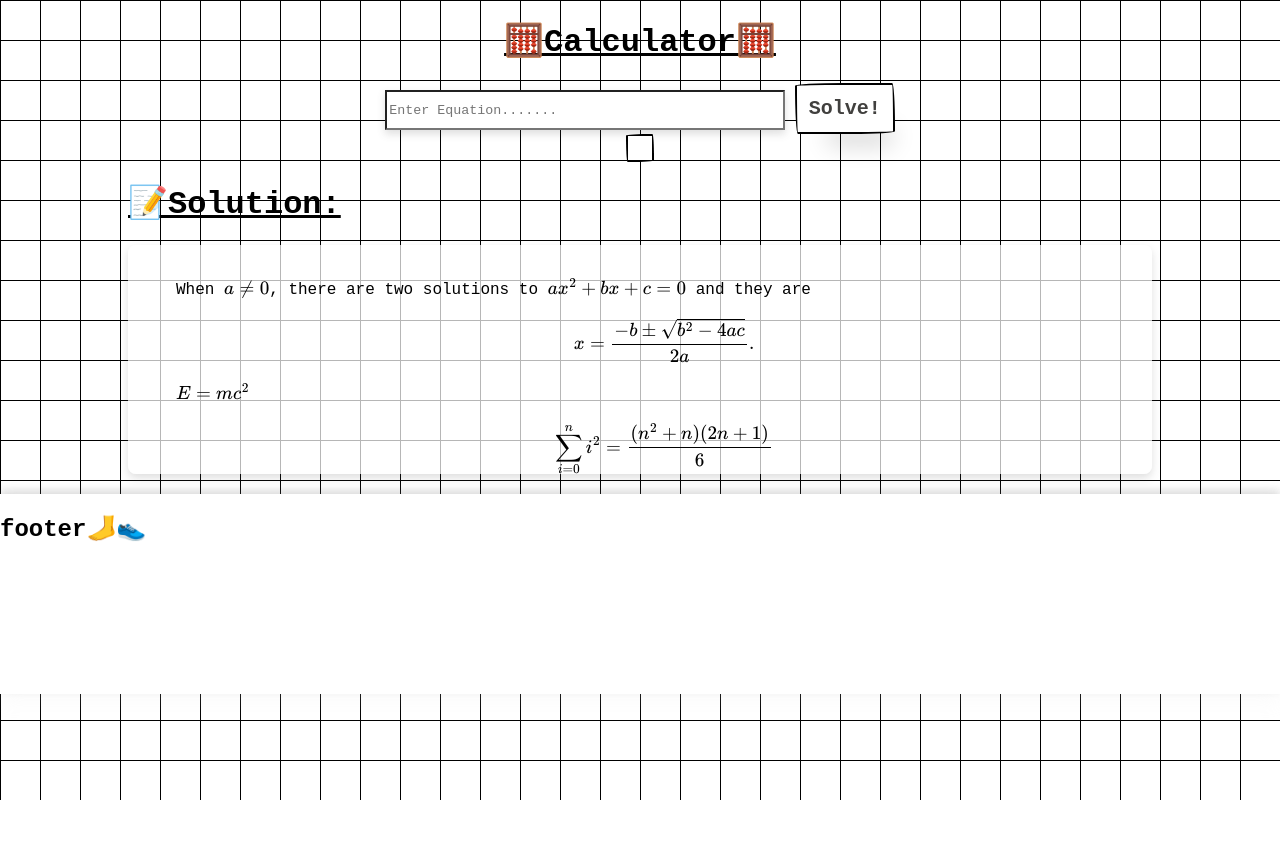
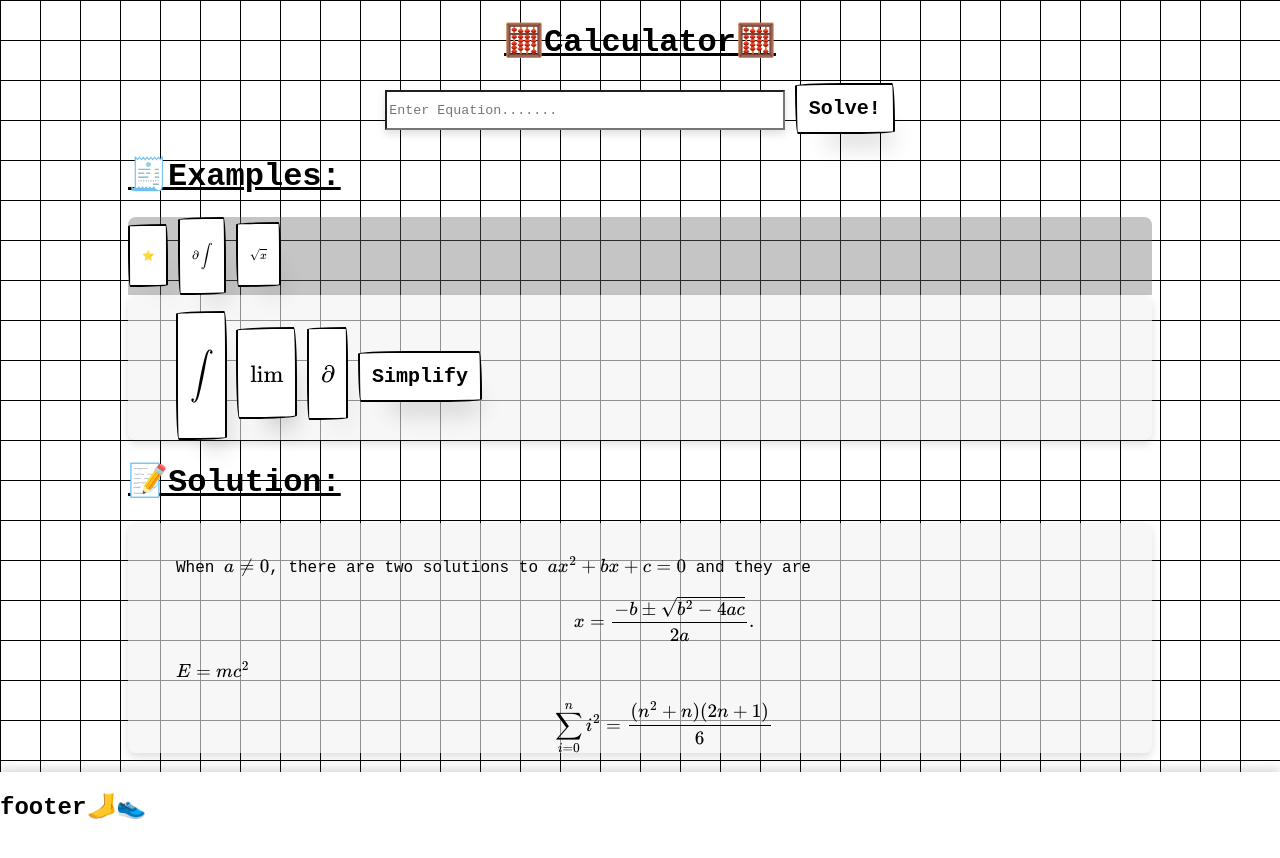
Before and after one commit to 04AR/Calc, a website: page app.html in a window 1280 px wide. Before the commit the page ends 800 px from the top, so only its background shows below. Drawn offline with nearby package versions, Linux system fonts and the light colour scheme.

Commit message:
examplesDiv

```diff
--- a/app.html
+++ b/app.html
@@ -22,15 +22,29 @@
         <button> Solve! </button>
     </div>
 
-    <div>
-        <button></button>
-    </div>
 
-    <div style="height: 100%; width: 80%;">
+    <div class = "" style="height: 100%; width: 80%;">
         <h1 style="text-decoration-line: underline;">
-        📝Solution:
+            🧾Examples:
         </h1>
-        <div class = "solution">
+
+        <div class = "Container_head" style="padding: 0; margin: 0;">
+            <button class = "Container_head_butt">$$⭐$$</button>
+            <button class = "Container_head_butt">$$\partial\int$$</button>
+            <button class = "Container_head_butt">$$\sqrt{x}$$</button>
+        </div>
+
+        <div class="Container" >
+            <button>$$\int$$</button>
+            <button>$$\lim$$</button>
+            <button>$$\partial$$</button>
+            <button>Simplify</button>
+        </div>
+
+        <h1 style="text-decoration-line: underline;">
+            📝Solution:
+        </h1>
+        <div class = "Container">
             <p>
                 When \(a \ne 0\), there are two solutions to \(ax^2 + bx + c = 0\) and they are
                 $$x = {-b \pm \sqrt{b^2-4ac} \over 2a}.$$
--- a/main.js
+++ b/main.js
@@ -1,3 +1,7 @@
+import {
+    atan2, chain, derivative, e, evaluate, log, pi, pow, round, sqrt
+  } from 'mathjs'
+
 function parser(params) {
 
 }
--- a/style.css
+++ b/style.css
@@ -24,11 +24,17 @@ body{
     box-shadow: 0 -4px 8px 0 rgba(83, 83, 83, 0.19), 0 6px 20px 0 rgba(226, 226, 226, 0.19);
 }
 
-.solution{
+.Container_head{
+  background-color: rgba(106, 106, 106, 0.39);
+  border-radius: 0.5em 0.5em 0em 0em;
+  /* float: right; */
+}
+
+.Container{
     padding-top: 1em;
     padding-left: 3em;
     border-radius: 0.5em;
-    background-color: #ffffffb6;
+    background-color: #f3f2f299;
     box-shadow: 0 4px 8px 0 rgba(83, 83, 83, 0.19);
 }
 
@@ -37,6 +43,10 @@ body{
   width: 30em;
   box-shadow: 0 4px 8px 0 rgba(83, 83, 83, 0.19);
   font-family: 'Courier New', Monospace;
+}
+
+.Container_head_butt{
+  font-size: 10px;
 }
 
 /* CSS */
@@ -52,7 +62,7 @@ button {
   border-width: 2px;
   box-shadow: rgba(0, 0, 0, .2) 15px 28px 25px -18px;
   box-sizing: border-box;
-  color: #41403e;
+  color: #000000;
   cursor: pointer;
   display: inline-block;
   font-family: 'Courier New', Monospace;
```
